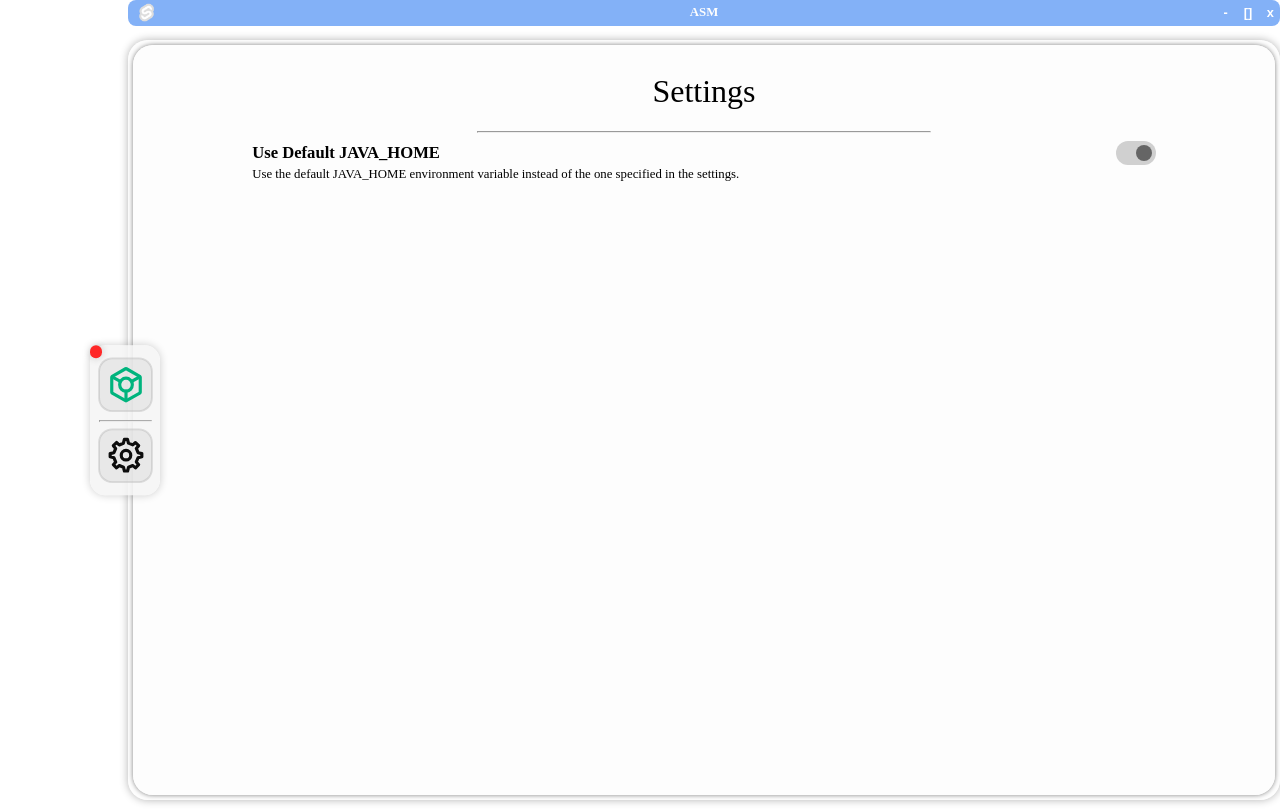
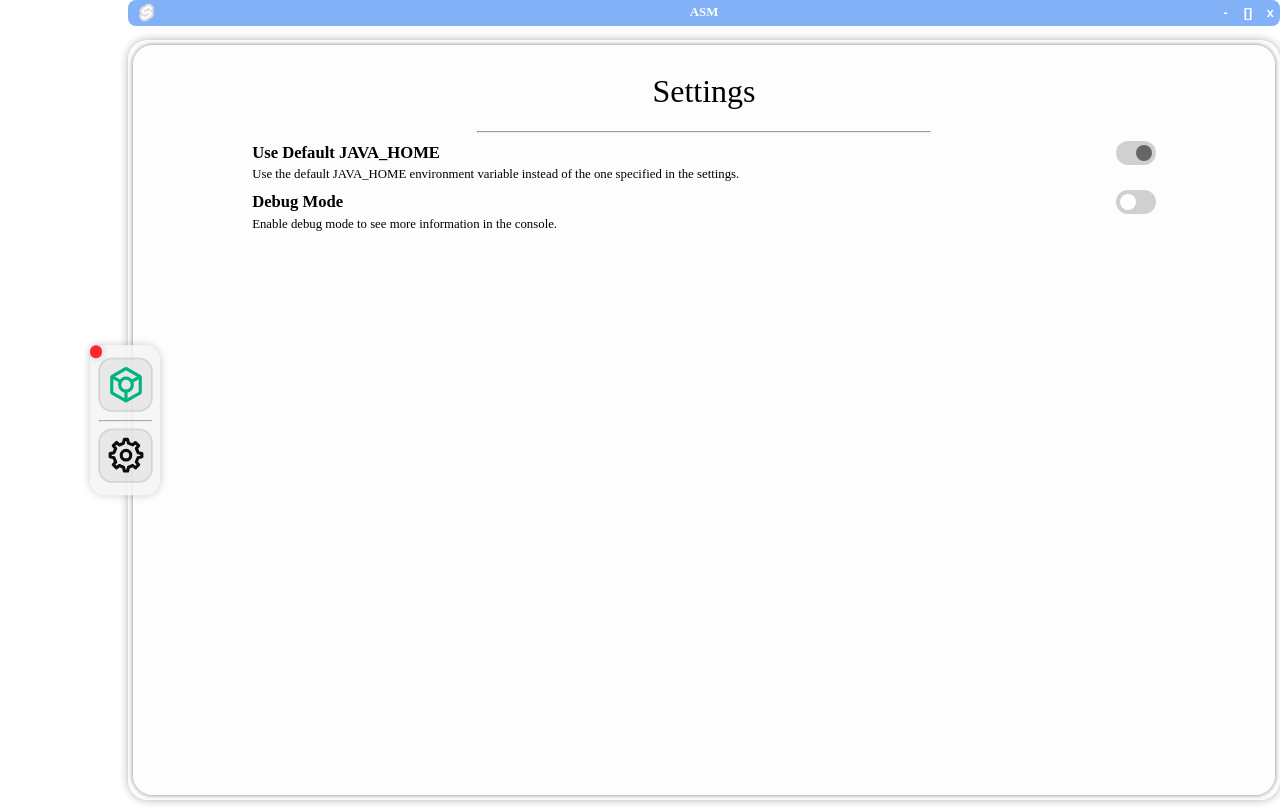
Before and after one commit to PleahMaCaka/AMS, a SvelteKit app: page /settings in a window 1280 px wide. Built offline with nearby package versions, Linux system fonts and the light colour scheme.

Commit message:
feat(`/settings`): toggle debug mode option

```diff
--- a/src/routes/settings/+page.svelte
+++ b/src/routes/settings/+page.svelte
@@ -11,6 +11,11 @@
             title="Use Default JAVA_HOME"
             description="Use the default JAVA_HOME environment variable instead of the one specified in the settings."
             store={configStore.useDefaultJavaHome}
+        />
+        <ToggleOption
+            title="Debug Mode"
+            description="Enable debug mode to see more information in the console."
+            store={configStore.debugMode}
         />
     </div>
 </div>
--- a/src/stores/configStore.ts
+++ b/src/stores/configStore.ts
@@ -1,5 +1,6 @@
 import { writable } from "svelte/store"
 
 export const configStore = {
-    useDefaultJavaHome: writable<boolean>(true)
+    useDefaultJavaHome: writable<boolean>(true),
+    debugMode: writable<boolean>(false),
 }
```
